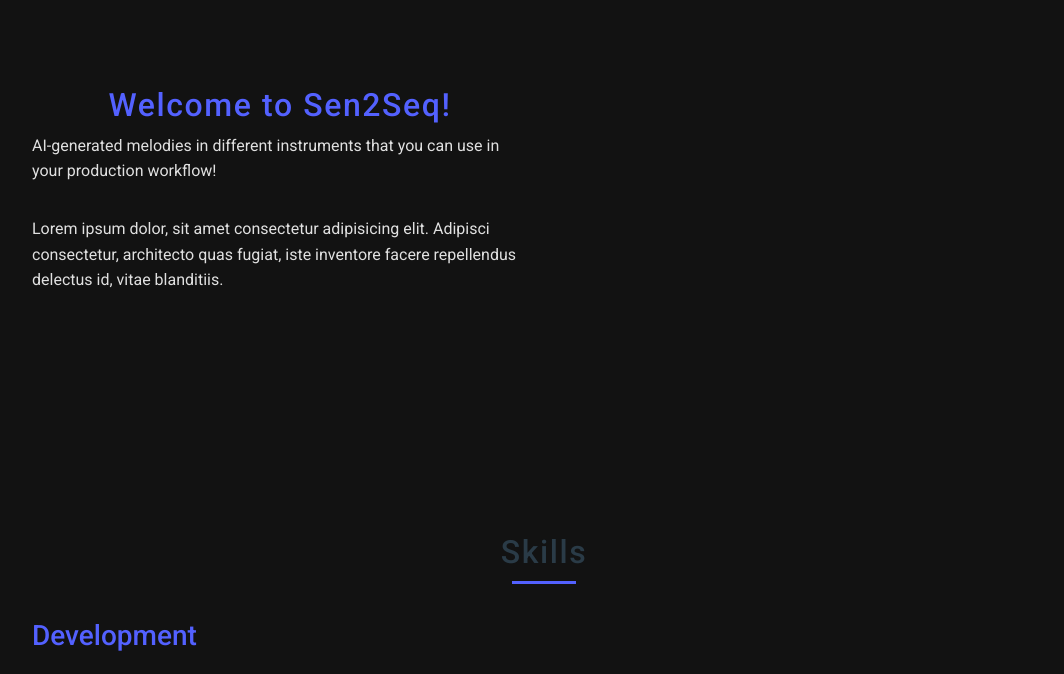
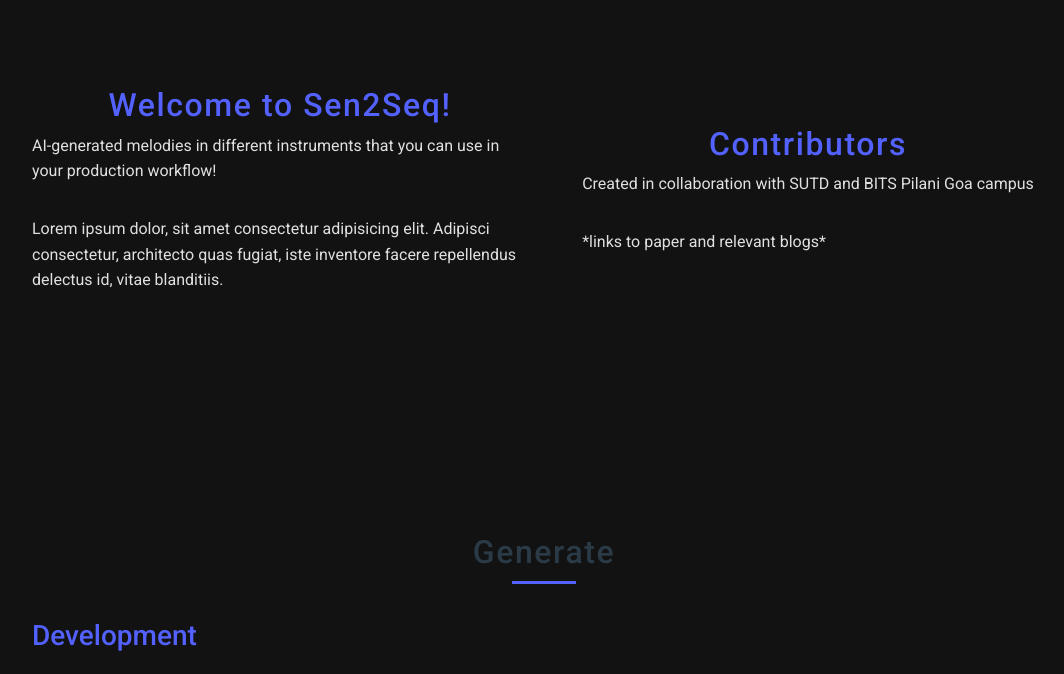
Before and after one commit to dgan181/kylo-ren-app, a website: page public/index.html in a window 1280 px wide. Shown: the part 800-1474 px from the top of the page, without its empty margins (96-1160 px from the left). Drawn offline with nearby package versions, Linux system fonts and the light colour scheme; a script that the page names is missing.

Commit message:
Create a contributors section in about, change id of skills to generate

```diff
--- a/public/index.html
+++ b/public/index.html
@@ -109,7 +109,7 @@
             <ul class="nav__list">
                 <li class="nav__item"><a href="#home" class="nav__link active">Home</a></li>
                 <li class="nav__item"><a href="#about" class="nav__link">About</a></li>
-                <li class="nav__item"><a href="#skills" class="nav__link">Skills</a></li>
+                <li class="nav__item"><a href="#generate" class="nav__link">Generate</a></li>
                 <li class="nav__item"><a href="#portfolio" class="nav__link">Portfolio</a></li>
                 <li class="nav__item"><a href="#contact" class="nav__link">Contact</a></li>
             </ul>
@@ -146,12 +146,20 @@
                 <span class="about__app">AI-generated melodies in different instruments that you can use in your production workflow!</span>
                 <p class="about__text">Lorem ipsum dolor, sit amet consectetur adipisicing elit. Adipisci consectetur, architecto quas fugiat, iste inventore facere repellendus delectus id, vitae blanditiis.</p>
             </div>
+
+            <div>
+                <h2 class="about__subtitle">Contributors</h2>
+                <span class="about__app">Created in collaboration with SUTD and BITS Pilani Goa campus</span>
+                <p class="about__text">*links to paper and relevant blogs*</p>
+            </div>
+
+
         </div>
     </section>
 
     <!--===== SKILLS =====-->
-    <section class="skills section" id="skills">
-        <h2 class="section-title">Skills</h2>
+    <section class="skills section" id="generate">
+        <h2 class="section-title">Generate</h2>
 
         <div class="skills__container bd-grid">
             <div class="skills__box">
@@ -268,7 +276,7 @@
             <ul>
                 <li><a href="#home" class="footer__link">Home</a></li>
                 <li><a href="#about" class="footer__link">About</a></li>
-                <li><a href="#skills" class="footer__link">Skills</a></li>
+                <li><a href="#generate" class="footer__link">Generate</a></li>
                 <li><a href="#portfolio" class="footer__link">Portfolio</a></li>
                 <li><a href="#Contact" class="footer__link">Contact</a></li>
             </ul>
```
